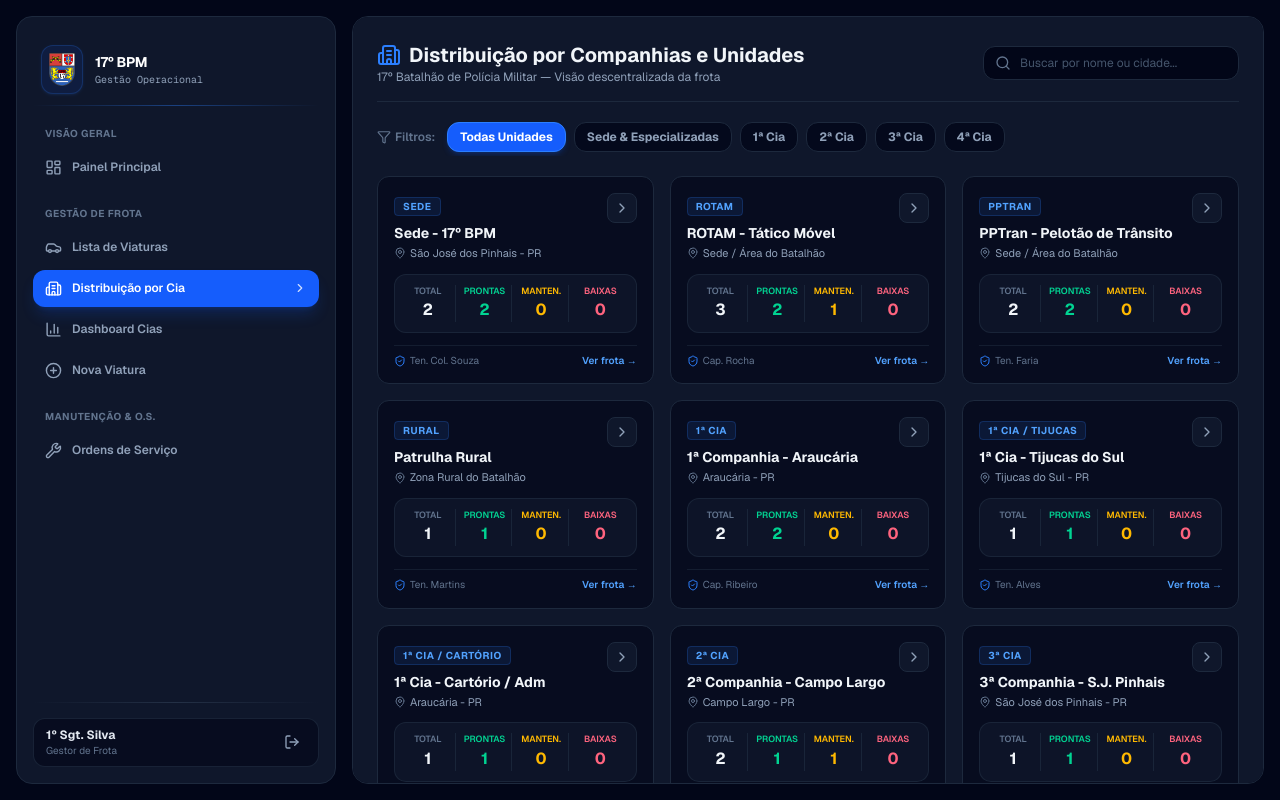
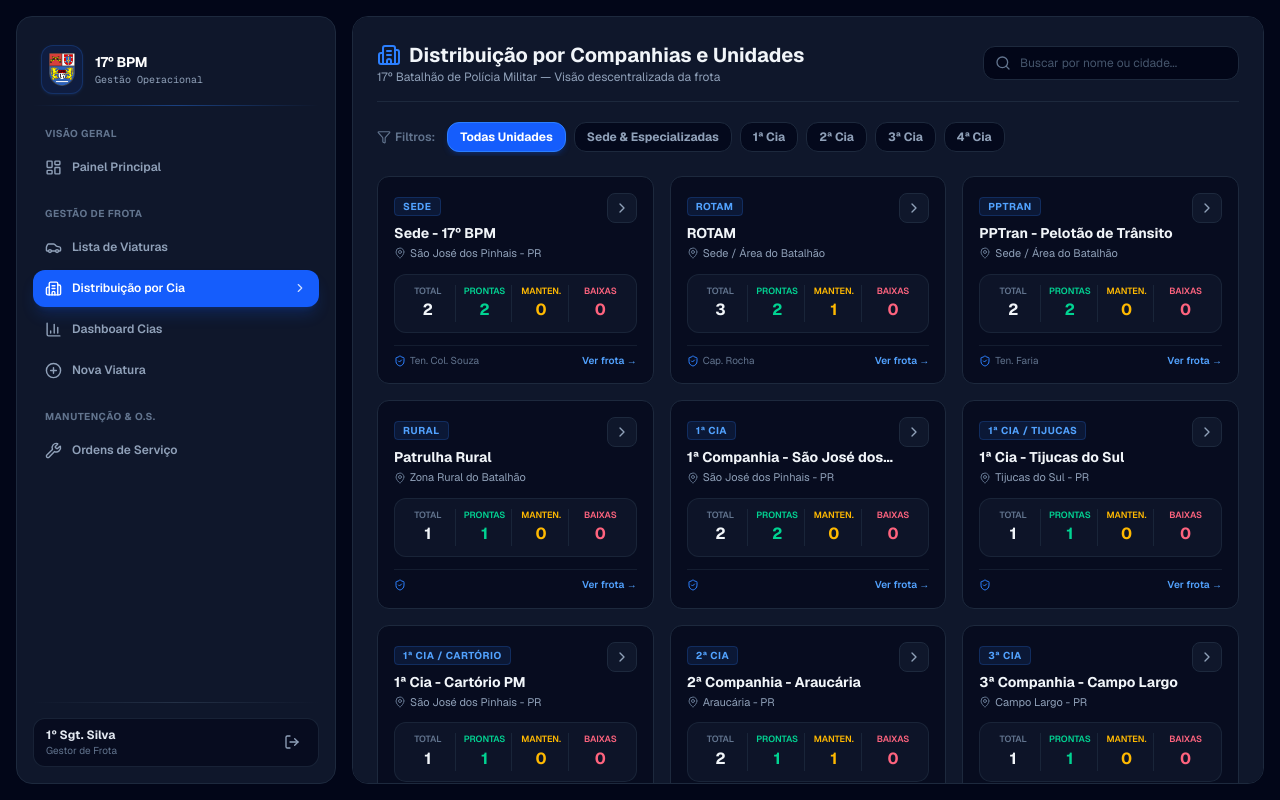
Before and after one commit to hildocosta/sistema-viaturas-17bpm, a Next.js app: page /dashboard/companhias in a window 1280 px wide. Built offline with nearby package versions, Linux system fonts and the light colour scheme.

Commit message:
Ajustes na pagina de companhias

```diff
--- a/src/app/dashboard/companhias/page.js
+++ b/src/app/dashboard/companhias/page.js
@@ -41,7 +41,7 @@ export default function DistribucionCompanhiasPage() {
     {
       id: "rotam",
       grupo: "SEDE",
-      nome: "ROTAM - Tático Móvel",
+      nome: "ROTAM",
       sigla: "ROTAM",
       cidade: "Sede / Área do Batalhão",
       comandante: "Cap. Rocha",
@@ -69,7 +69,6 @@ export default function DistribucionCompanhiasPage() {
       nome: "Patrulha Rural",
       sigla: "RURAL",
       cidade: "Zona Rural do Batalhão",
-      comandante: "Ten. Martins",
       viaturas: [
         { prefixo: "PR01", placa: "JKL4G56", modelo: "Chevrolet S10 4x4", tipo: "Rural", status: "Operacional", km: "81.000" },
       ]
@@ -79,10 +78,9 @@ export default function DistribucionCompanhiasPage() {
     {
       id: "1cia",
       grupo: "1CIA",
-      nome: "1ª Companhia - Araucária",
+      nome: "1ª Companhia - São José dos Pinhais",
       sigla: "1ª CIA",
-      cidade: "Araucária - PR",
-      comandante: "Cap. Ribeiro",
+      cidade: "São José dos Pinhais - PR",
       viaturas: [
         { prefixo: "L0123", placa: "ABC1D23", modelo: "Renault Duster", tipo: "RPA", status: "Operacional", km: "45.200" },
         { prefixo: "L0126", placa: "MNO5H67", modelo: "Renault Duster", tipo: "RPA", status: "Operacional", km: "31.000" },
@@ -94,7 +92,6 @@ export default function DistribucionCompanhiasPage() {
       nome: "1ª Cia - Tijucas do Sul",
       sigla: "1ª CIA / TIJUCAS",
       cidade: "Tijucas do Sul - PR",
-      comandante: "Ten. Alves",
       viaturas: [
         { prefixo: "L0140", placa: "TIJ1A23", modelo: "Renault Duster", tipo: "RPA", status: "Operacional", km: "52.800" },
       ]
@@ -102,11 +99,10 @@ export default function DistribucionCompanhiasPage() {
     {
       id: "1cia-cartorio",
       grupo: "1CIA",
-      nome: "1ª Cia - Cartório / Adm",
+      nome: "1ª Cia - Cartório PM",
       sigla: "1ª CIA / CARTÓRIO",
-      cidade: "Araucária - PR",
-      comandante: "Sgt. Castro",
-      viaturas: [
+      cidade: "São José dos Pinhais - PR",
+     viaturas: [
         { prefixo: "L0100", placa: "CAR9B88", modelo: "Fiat Grand Siena", tipo: "Cartório", status: "Operacional", km: "94.100" },
       ]
     },
@@ -115,10 +111,9 @@ export default function DistribucionCompanhiasPage() {
     {
       id: "2cia",
       grupo: "2CIA",
-      nome: "2ª Companhia - Campo Largo",
+      nome: "2ª Companhia - Araucária",
       sigla: "2ª CIA",
-      cidade: "Campo Largo - PR",
-      comandante: "Cap. Mendes",
+      cidade: "Araucária - PR",
       viaturas: [
         { prefixo: "L0201", placa: "STU7J89", modelo: "Renault Duster", tipo: "RPA", status: "Operacional", km: "28.300" },
         { prefixo: "L0202", placa: "VWX8K90", modelo: "Renault Duster", tipo: "RPA", status: "Manutenção", km: "76.100" },
@@ -129,11 +124,10 @@ export default function DistribucionCompanhiasPage() {
     {
       id: "3cia",
       grupo: "3CIA",
-      nome: "3ª Companhia - S.J. Pinhais",
+      nome: "3ª Companhia - Campo Largo",
       sigla: "3ª CIA",
-      cidade: "São José dos Pinhais - PR",
-      comandante: "Maj. Oliveira",
-      viaturas: [
+      cidade: "Campo Largo - PR",
+     viaturas: [
         { prefixo: "L0301", placa: "BCD0M12", modelo: "Renault Duster", tipo: "RPA", status: "Operacional", km: "41.800" },
       ]
     },
@@ -143,7 +137,6 @@ export default function DistribucionCompanhiasPage() {
       nome: "3ª Cia - Balsa Nova",
       sigla: "3ª CIA / BALSA NOVA",
       cidade: "Balsa Nova - PR",
-      comandante: "Ten. Duarte",
       viaturas: [
         { prefixo: "L0350", placa: "BAL2C34", modelo: "Renault Duster", tipo: "RPA", status: "Operacional", km: "63.000" },
       ]
@@ -151,10 +144,9 @@ export default function DistribucionCompanhiasPage() {
     {
       id: "3cia-ferraria",
       grupo: "3CIA",
-      nome: "3ª Cia - Destacamento Ferraria",
+      nome: "3ª Cia - Ferraria",
       sigla: "3ª CIA / FERRARIA",
       cidade: "Campo Largo (Ferraria) - PR",
-      comandante: "Sgt. Lima",
       viaturas: [
         { prefixo: "L0360", placa: "FER5D67", modelo: "Renault Duster 4x4", tipo: "RPA", status: "Baixada", km: "118.000" },
       ]
@@ -164,10 +156,9 @@ export default function DistribucionCompanhiasPage() {
     {
       id: "4cia",
       grupo: "4CIA",
-      nome: "4ª Companhia",
+      nome: "4ª Companhia - Fazenda Rio Grande",
       sigla: "4ª CIA",
       cidade: "Fazenda Rio Grande - PR",
-      comandante: "Cap. Barbosa",
       viaturas: [
         { prefixo: "L0401", placa: "HIJ2O34", modelo: "Renault Duster", tipo: "RPA", status: "Operacional", km: "35.200" },
       ]
@@ -178,7 +169,6 @@ export default function DistribucionCompanhiasPage() {
       nome: "4ª Cia - Mandirituba",
       sigla: "4ª CIA / MANDIRITUBA",
       cidade: "Mandirituba - PR",
-      comandante: "Ten. Guimarães",
       viaturas: [
         { prefixo: "L0420", placa: "MAN8E90", modelo: "Renault Duster", tipo: "RPA", status: "Operacional", km: "49.000" },
       ]
@@ -189,7 +179,6 @@ export default function DistribucionCompanhiasPage() {
       nome: "4ª Cia - Agudos do Sul",
       sigla: "4ª CIA / AGUDOS DO SUL",
       cidade: "Agudos do Sul - PR",
-      comandante: "Sgt. Nunes",
       viaturas: [
         { prefixo: "L0430", placa: "AGU3F12", modelo: "Chevrolet S10", tipo: "RPA", status: "Operacional", km: "71.500" },
       ]
```
